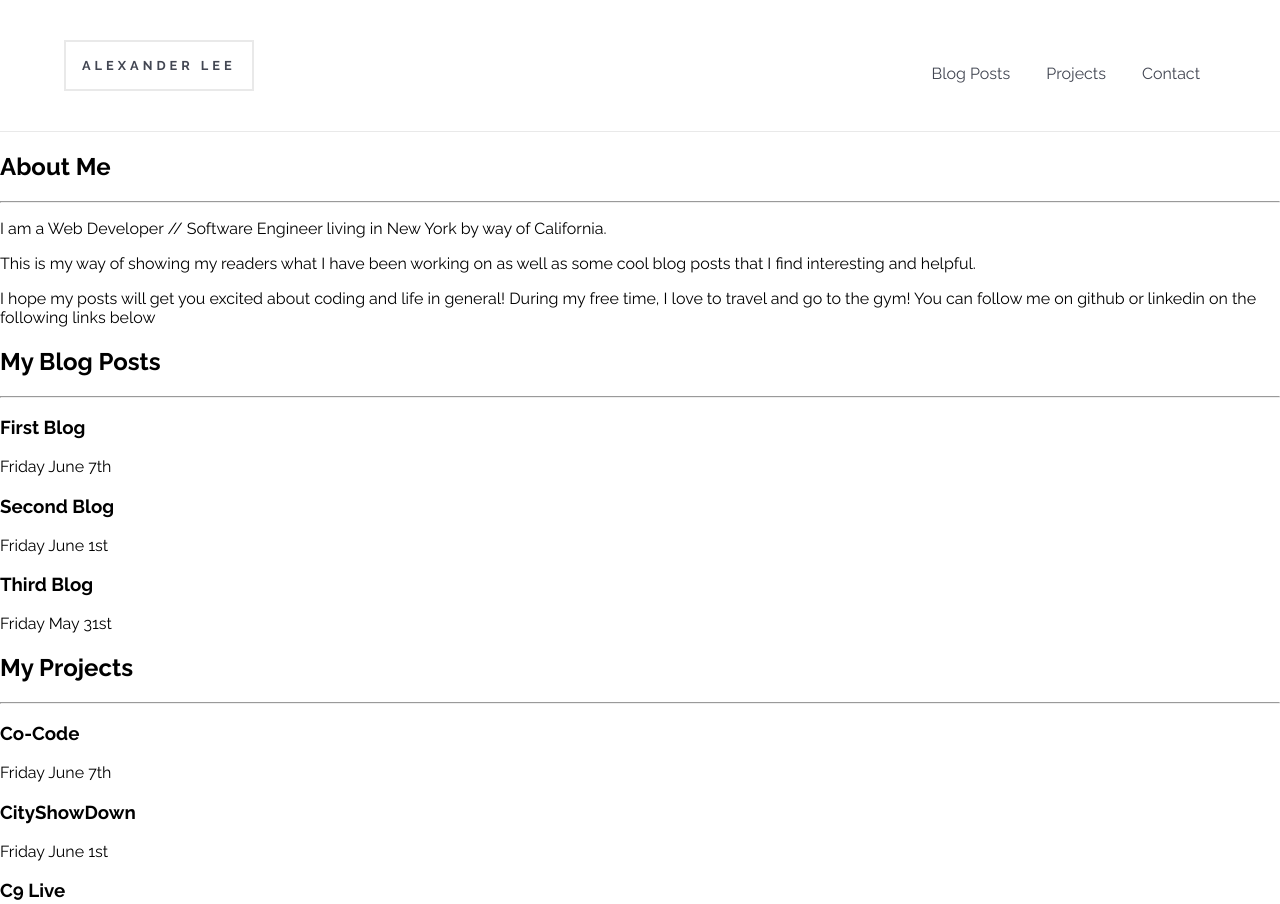
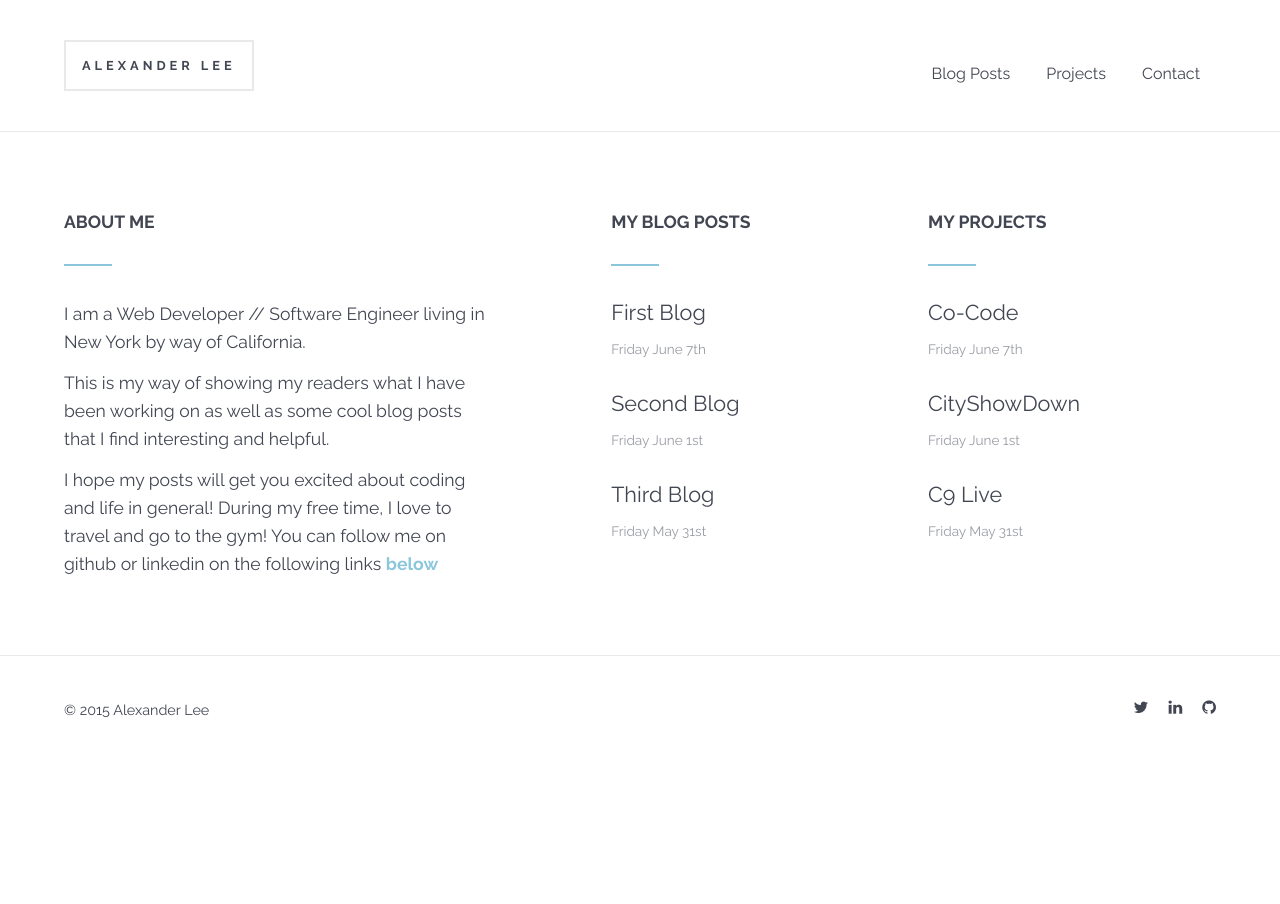
Before and after one commit to kkomaz/my-profile-page, a plain HTML site: page blog/index.html in a window 1280 px wide. Shown: the top 904 px of the page. After the commit the page ends 800 px from the top, so only its background shows below. Drawn offline with Linux system fonts and the light colour scheme.

Commit message:
complete front page

```diff
--- a/blog/index.html
+++ b/blog/index.html
@@ -4,6 +4,7 @@
         <meta charset="utf-8">
         <title>Alexande Lee - Web Developer // Software Engineer</title>
         <link rel="stylesheet" href="css/application.css">
+        <link rel="stylesheet" href="http://maxcdn.bootstrapcdn.com/font-awesome/4.3.0/css/font-awesome.min.css">
         <link href='http://fonts.googleapis.com/css?family=Raleway:400,700' rel='stylesheet' type='text/css'>
     </head>
     <body>
@@ -15,8 +16,8 @@
         <a href="">Contact</a>
       </nav>
     </header>
-    <div class="wrapper clearfix">
-        <div class="col-1 homepage_content">
+    <div class="wrapper wrapper_padding clearfix">
+        <div class="col-1 about homepage_content">
             <h2>About Me</h2>
             <hr>
             <p>
@@ -28,31 +29,42 @@
             <p>
             I hope my posts will get you excited about coding and life in general!
             During my free time, I love to travel and go to the gym!
-            You can follow me on github or linkedin on the following links below
+            You can follow me on github or linkedin on the following links <a href="#">below</a>
+
             </p>
         </div>
 
         <div class="col-2 homepage_content">
             <h2>My Blog Posts</h2>
             <hr>
-            <h3> First Blog</h3>
+            <h3><a href="#">First Blog</a></h3>
             <p class="date">Friday June 7th</p>
-            <h3> Second Blog</h3>
+            <h3> <a href="#">Second Blog</a></h3>
             <p class="date">Friday June 1st</p>
-            <h3> Third Blog</h3>
+            <h3> <a href="#">Third Blog</a></h3>
             <p class="date">Friday May 31st</p>
         </div>
 
-        <div class="col-3 home_page_content">
+        <div class="col-3 homepage_content">
             <h2>My Projects</h2>
             <hr>
-            <h3> Co-Code</h3>
+            <h3><a href="#"> Co-Code</a></h3>
             <p class="date">Friday June 7th</p>
-            <h3> CityShowDown</h3>
+            <h3> <a href="#">CityShowDown</a></h3>
             <p class="date">Friday June 1st</p>
-            <h3> C9 Live</h3>
+            <h3> <a href="#">C9 Live</a></h3>
             <p class="date">Friday May 31st</p>
         </div>
     </div>
+    <footer id="main_footer">
+        <p class="copyright">
+            &copy; 2015 Alexander Lee
+        </p>
+        <nav>
+            <a href="#"><i class="fa fa-twitter"></i></a>
+            <a href="#"><i class="fa fa-linkedin"></i></a>
+            <a href="#"><i class="fa fa-github"></i></a>
+        </nav>
+    </footer>
     </body>
 </html>
--- a/blog/scss/application.scss
+++ b/blog/scss/application.scss
@@ -5,8 +5,21 @@ $light: #9a9da4;
 $highlight: #8bc6db;
 $border: #E9E9E9;
 
+* {
+  box-sizing: border-box;
+}
+
 body {
   font-family: 'Raleway', sans-serif;
+}
+
+.wrapper {
+  width: 90%;
+  margin: 0 auto;
+}
+
+.wrapper_padding {
+  padding: 4rem 0;
 }
 
 .clearfix:before,
@@ -17,6 +30,43 @@ body {
 
 .clearfix:after{
   clear: both;
+}
+
+h1, h2, h3, h4, h5, h6, p, ul li {
+  color: $dark;
+}
+
+h1 {
+  font-size: 2.5rem;
+}
+
+h2 {
+  font-size: 2.0rem;
+}
+
+h3 {
+  font-size: 1.75rem;
+}
+
+h4 {
+  font-size: 1.375rem;
+}
+
+h5 {
+  font-size: 1.25rem;
+}
+
+h6 {
+  font-size: 1rem;
+}
+
+p, li {
+  font-size: 1.1rem;
+  line-height: 1.75rem;
+}
+
+p, ul, ol {
+  margin: 0 0 1.6em 0;
 }
 
 #main_navigation {
@@ -44,3 +94,26 @@ body {
     }
   }
 }
+
+#main_footer{
+  padding: 2.5em 5%;
+  border-top: 1px solid $border;
+  .copyright {
+    float: left;
+    font-size: .9em;
+    margin: 0;
+  }
+  nav {
+    float: right;
+    i {
+      color: $dark;
+      margin-left: 1em;
+      padding-top: .2em;
+      &:hover {
+        color: $highlight;
+      }
+    }
+  }
+}
+
+@import 'welcome';
```
Also changed, not shown: blog/css/application.css, 1 other file.
